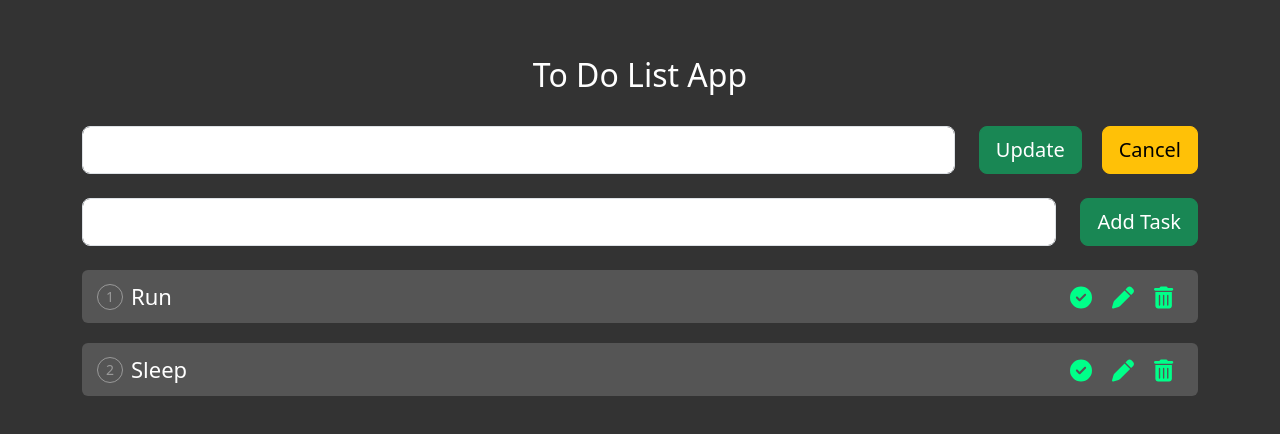
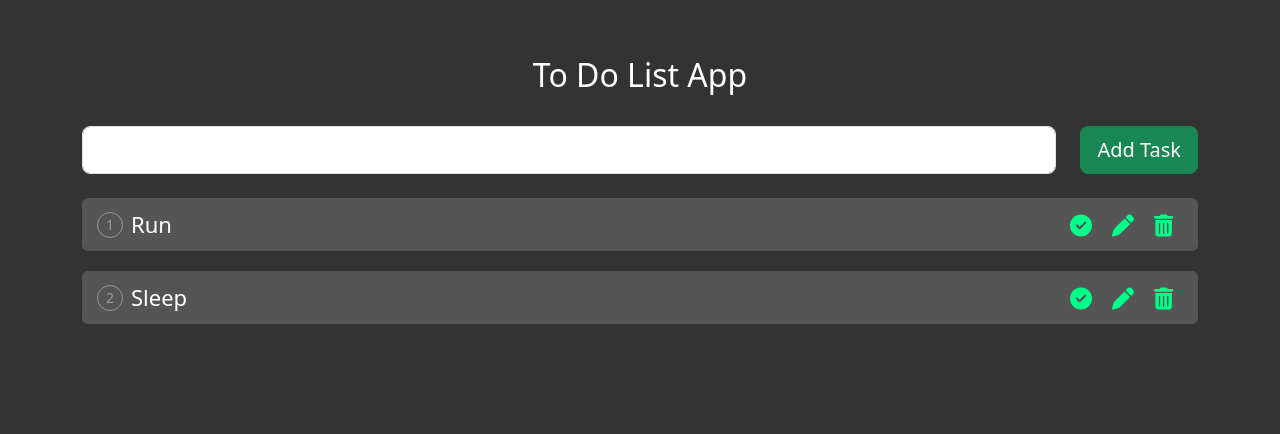
Before and after one commit to LyaLera/Todo-App-With-React, a React (Vite) app in the folder TodoApp/: page / in a window 1280 px wide. Shown: the top 434 px of the page. Built offline with nearby package versions, Linux system fonts and the light colour scheme.

Commit message:
change, update and cancelUpdate functions added

```diff
--- a/TodoApp/src/App.jsx
+++ b/TodoApp/src/App.jsx
@@ -63,7 +63,13 @@ function App() {
     setUpdateData(newEntry)
   };
 
-  const updateTask = () => {};
+  const updateTask = () => {
+    let filterRecords = [...toDo].filter(task =>
+      task.id !== updateData.id)
+    let upddatedObject = [...filterRecords, updateData]
+    setToDo(upddatedObject)
+    setUpdateData("")
+  };
 
   return (
     <div className="container">
@@ -72,18 +78,26 @@ function App() {
       <br />
 
       {/* Update Task Form */}
-      <div className="row">
+      {updateData ? (
+        <>
+          <div className="row">
         <div className="col">
           <input value={updateData && updateData.title} type="text" className="form-control form-control-lg"
           onChange={(e) => changeTask(e)}/>
         </div>
         <div className="col-auto">
-          <button className="btn btn-lg btn-success mr-20">Update</button>
-          <button className="btn btn-lg btn-warning">Cancel</button>
+          <button
+          onClick={updateTask}
+          className="btn btn-lg btn-success mr-20">Update</button>
+          <button
+          onClick={cancelUpdate}
+          className="btn btn-lg btn-warning">Cancel</button>
         </div>
       </div>
       <br />
-
+        </>
+      ) : (
+      <>
       {/* Add Task Form */}
       <div className="row">
         <div className="col">
@@ -101,6 +115,8 @@ function App() {
         </div>
       </div>
       <br />
+      </>
+      )}
 
       {toDo && toDo.length ? "" : "No Tasks!"}
       {toDo &&
```
